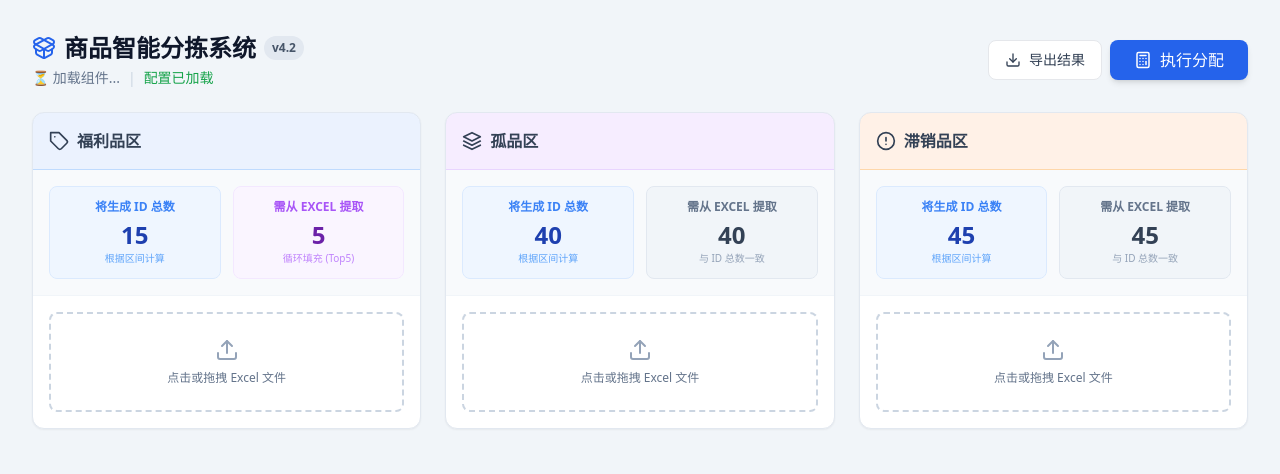
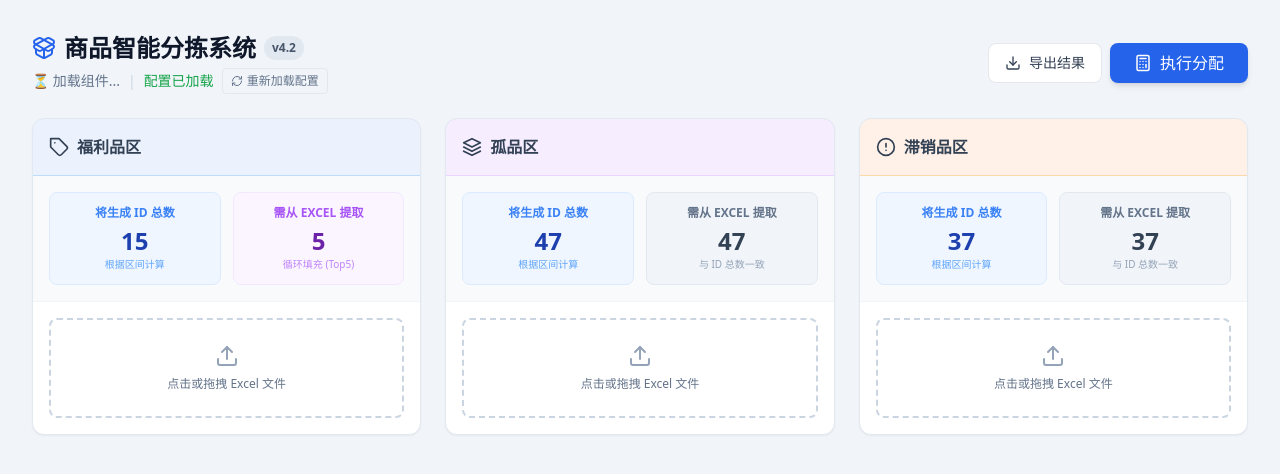
Before and after one commit to KagoJoker999/ziyang, a React (Vite) app: page / in a window 1280 px wide. Shown: the top 474 px of the page. Built offline with nearby package versions, Linux system fonts and the light colour scheme.

Commit message:
新增: 重新加载配置按钮 + 更新配置文件

```diff
--- a/public/range_config.json
+++ b/public/range_config.json
@@ -1,5 +1,5 @@
 {
     "福利品区": "1-5:1/46-50:1/96-100:1",
-    "孤品区": "6-45:1",
-    "滞销品区": "51-95:1"
+    "孤品区": "6-15:1/16-44:2/51-94:2",
+    "滞销品区": "17-45:2/52-95:2"
 }
--- a/src/app.jsx
+++ b/src/app.jsx
@@ -1,5 +1,5 @@
-import React, { useState, useEffect } from 'react';
-import { Upload, FileSpreadsheet, Calculator, Trash2, Image as ImageIcon, AlertCircle, Download, PackageOpen, Tag, Layers } from 'lucide-react';
+import React, { useState, useEffect, useCallback } from 'react';
+import { Upload, FileSpreadsheet, Calculator, Trash2, Image as ImageIcon, AlertCircle, Download, PackageOpen, Tag, Layers, RefreshCw } from 'lucide-react';
 
 // --- 中文键名到内部类型的映射 ---
 const TYPE_MAP = {
@@ -173,12 +173,13 @@ export default function App() {
     };
 
     // --- 加载配置文件 ---
-    useEffect(() => {
-        const loadConfigs = async () => {
+    const loadConfigs = useCallback(async () => {
         try {
+            // 添加时间戳防止缓存
+            const timestamp = new Date().getTime();
             const [extractRes, rangeRes] = await Promise.all([
-                    fetch('./extract_config.json'),
-                    fetch('./range_config.json')
+                fetch(`./extract_config.json?t=${timestamp}`),
+                fetch(`./range_config.json?t=${timestamp}`)
             ]);
 
             if (!extractRes.ok || !rangeRes.ok) {
@@ -209,14 +210,16 @@ export default function App() {
             setExtractConfig(parsedExtract);
             setRangeConfig(parsedRange);
             setConfigLoaded(true);
+            setConfigError(null);
         } catch (error) {
             setConfigError(error.message);
             console.error('配置加载失败:', error);
         }
-        };
+    }, []);
 
+    useEffect(() => {
         loadConfigs();
-    }, []);
+    }, [loadConfigs]);
 
     // --- 辅助计算函数 ---
 
@@ -384,11 +387,16 @@ export default function App() {
                             <PackageOpen className="text-blue-600" />
                             商品智能分拣系统 <span className="text-xs bg-slate-200 text-slate-600 px-2 py-1 rounded-full">v4.2</span>
                         </h1>
-                        <p className="text-slate-500 text-sm mt-1 flex items-center gap-2">
+                        <div className="flex items-center gap-2 mt-1">
+                            <p className="text-slate-500 text-sm flex items-center gap-2">
                                 {libLoaded ? <span className="text-green-600 font-medium">● 系统就绪</span> : '⏳ 加载组件...'}
                                 <span className="text-slate-300">|</span>
                                 <span className="text-green-600">配置已加载</span>
                             </p>
+                            <button onClick={loadConfigs} className="text-slate-500 hover:text-blue-600 hover:bg-blue-50 px-2 py-1 rounded text-xs font-medium flex items-center gap-1 transition-colors border border-slate-200">
+                                <RefreshCw size={12} /> 重新加载配置
+                            </button>
+                        </div>
                     </div>
                     <div className="flex gap-2">
                         <button onClick={() => window.print()} className="bg-white border hover:bg-slate-50 text-slate-700 px-4 py-2 rounded-lg text-sm font-medium flex items-center gap-2 transition-colors">
```
Lines whose indentation alone changed are shown as unchanged.
